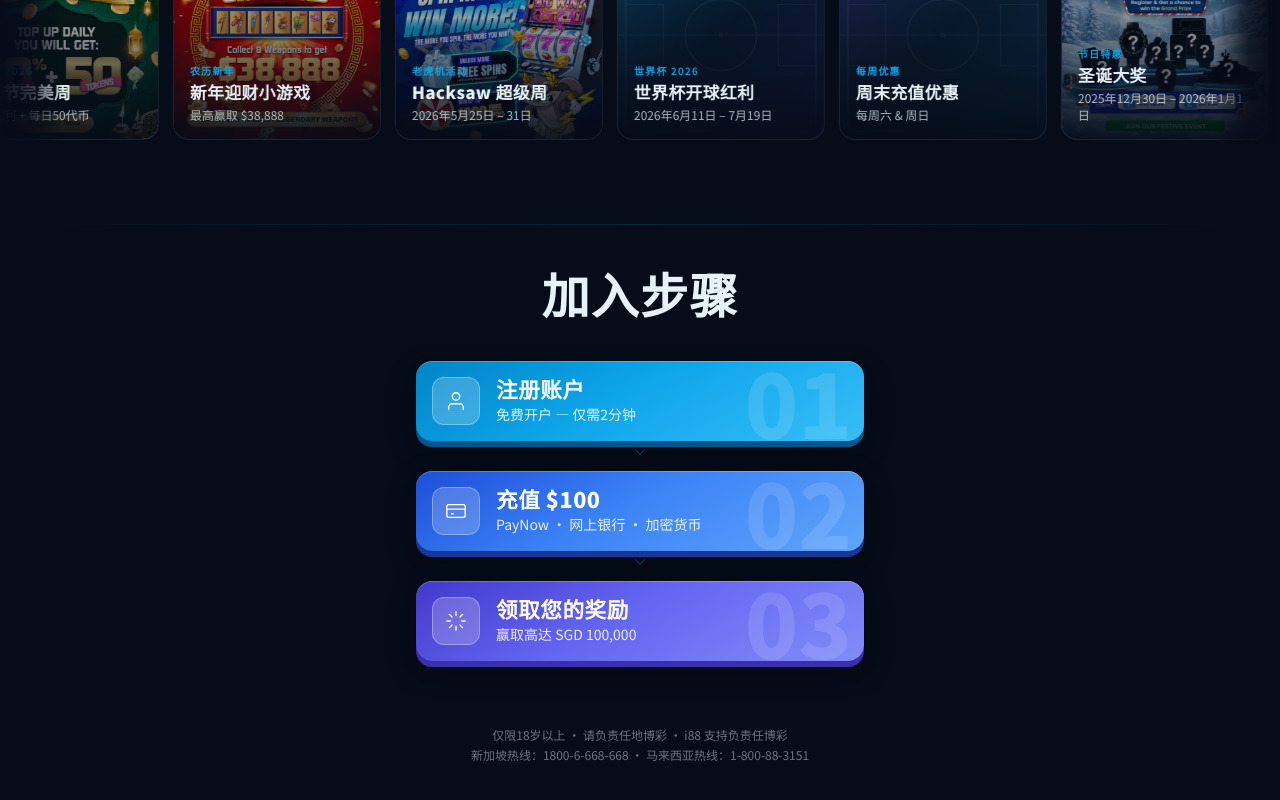
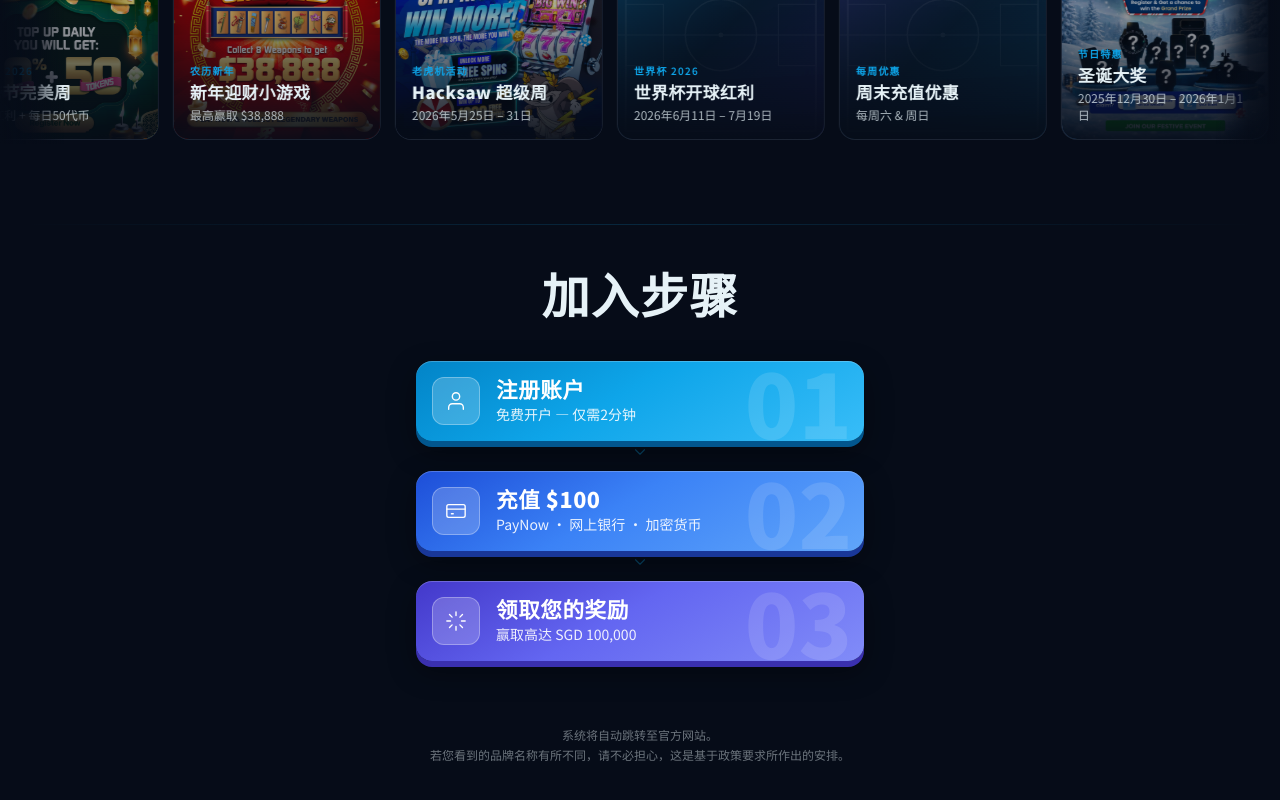
Before and after one commit to jeffthecool9/i88officialSGCN, a React (Vite) app: page / in a window 1280 px wide. Shown: the part 1047-1847 px from the top of the page. Built offline with nearby package versions, Linux system fonts and the light colour scheme.

Commit message:
Update App.jsx

```diff
--- a/src/App.jsx
+++ b/src/App.jsx
@@ -11,9 +11,10 @@ export default function App() {
       <HowToJoin />
       {/* 18+ 声明 */}
       <p className="text-center font-body text-ice/45 text-xs px-6 py-6 leading-relaxed pb-24">
-        仅限18岁以上 · 请负责任地博彩 · i88 支持负责任博彩
+       系统将自动跳转至官方网站。
+
         <br />
-        新加坡热线：1800-6-668-668 · 马来西亚热线：1-800-88-3151
+       若您看到的品牌名称有所不同，请不必担心，这是基于政策要求所作出的安排。
       </p>
       <StickyCTA />
     </div>
```
